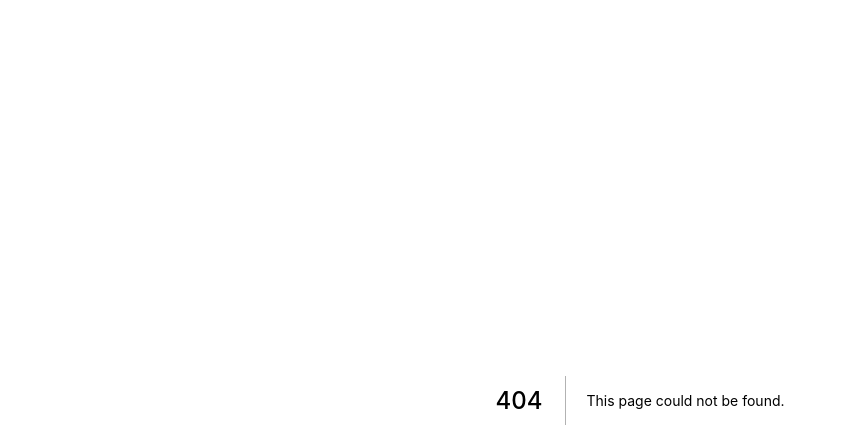
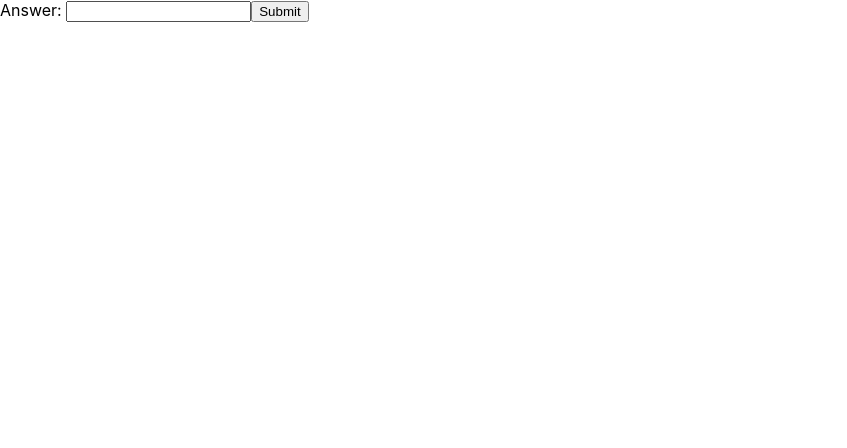
Before and after one commit to supaman4561/questionnaire_timeup, a Next.js app in the folder questionnaire_timeup/: page /js-form in a window 1280 px wide. Before the commit this address had no page. Shown: the top 448 px of the page, without its empty margins (0-847 px from the left). Built offline with nearby package versions, Linux system fonts and the light colour scheme.

Commit message:
feat: submit without reload and clear input space

```diff
--- /dev/null
+++ b/questionnaire_timeup/pages/api/form.ts
@@ -0,0 +1,12 @@
+import type { NextApiRequest, NextApiResponse } from 'next'
+
+export default function handler(
+  req: NextApiRequest,
+  res: NextApiResponse
+) {
+  if (req.method === 'POST') {
+    const body = req.body
+    console.log(body.answer)
+    res.status(200).json({ data: `${body.answer}`})
+  }
+}
--- /dev/null
+++ b/questionnaire_timeup/pages/js-form.tsx
@@ -0,0 +1,52 @@
+import { useState } from "react"
+
+const PageWithJsbasedForm = () => {
+
+  const [answer, setAnswer] = useState("")
+  // Handles the submit event on form submit.
+  const handleSubmit = async (event: any) => {
+    // Stop the form from sbmitting and refreshing the page.
+    event.preventDefault()
+
+    // Get data from the form.
+    const data = {
+      answer: event.target.answer.value,
+    }
+
+    // Send the data to the server in JSON format.
+    const JSONdata = JSON.stringify(data)
+
+    // API endpoint where we send from data.
+    const endpoint = '/api/form'
+
+    // Form the request for sending data to the server.
+    const options = {
+      // The method is POST because we are sending data.
+      method: 'POST',
+      // Tell the server we're sending JSON.
+      headers: {
+        'Content-Type': 'application/json',
+      },
+      // Body of the request is the JSON data we created above.
+      body: JSONdata,
+    }
+
+    const response = await fetch(endpoint, options)
+
+    setAnswer('')
+
+    const result = await response.json()
+    console.log(result)
+  }
+
+  return (
+    <form onSubmit={handleSubmit}>
+      <label htmlFor="answer">Answer: </label>
+      <input type="text" id="answer" name="answer" value={answer}
+        onChange={(e)=>{setAnswer(e.target.value)}}/>
+      <button type="submit">Submit</button>
+    </form>
+  )
+}
+
+export default PageWithJsbasedForm
```
